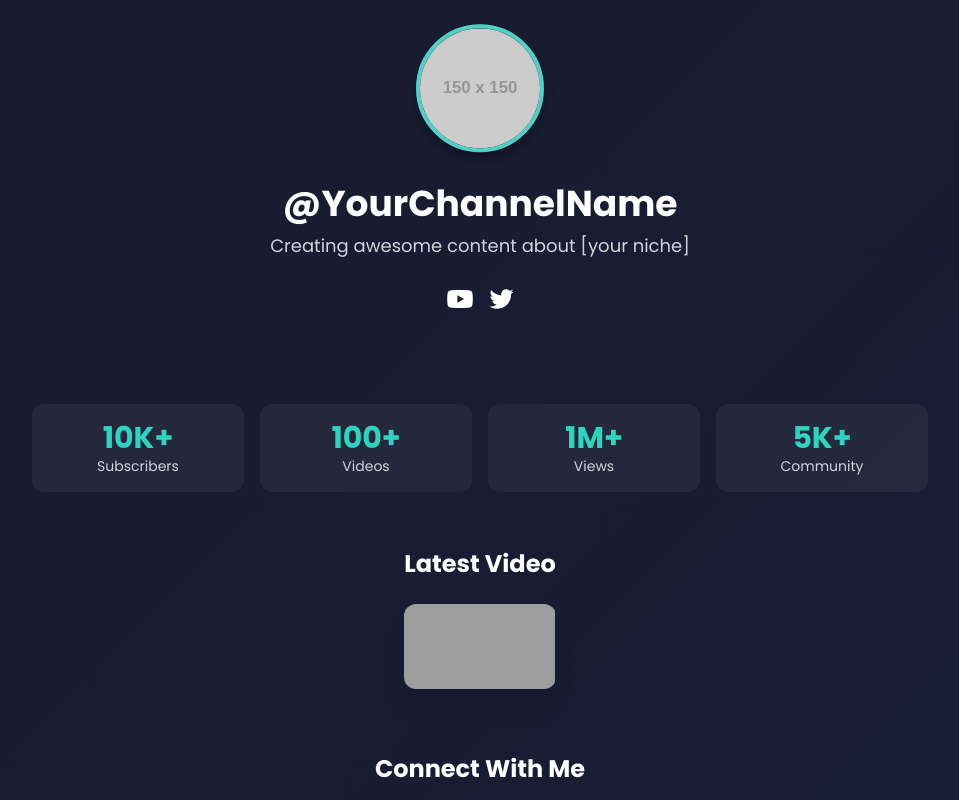
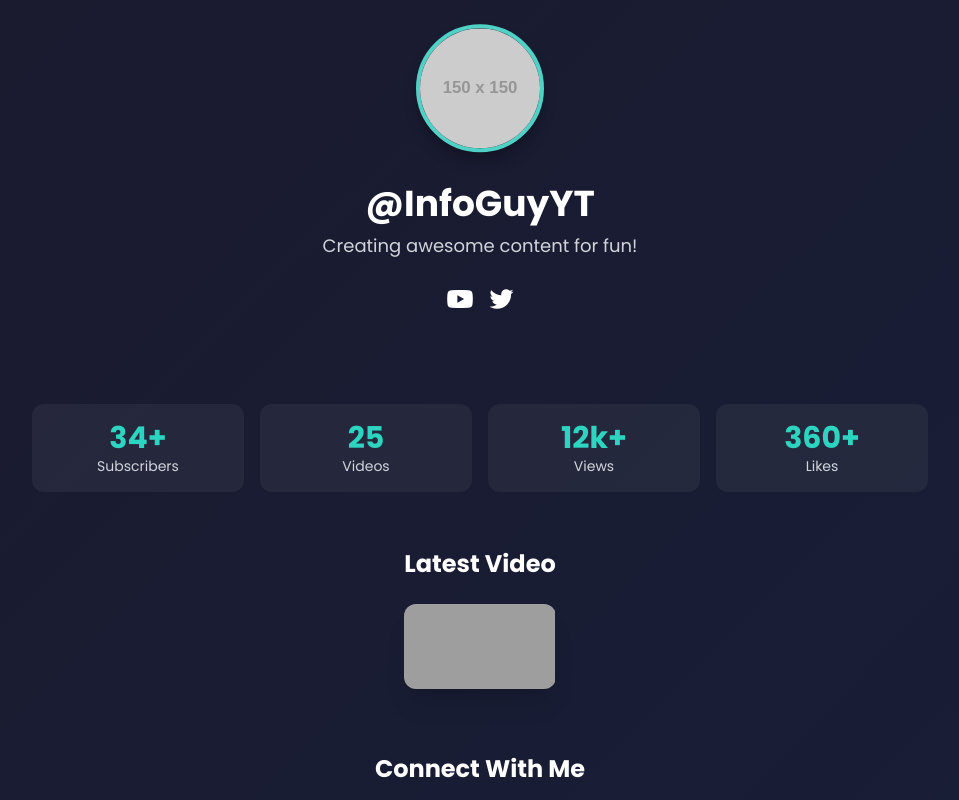
Before and after one commit to InfoGuyYT/InfoGuyYT.github.io, a plain HTML site: page index.html in a window 1280 px wide. Shown: the top 800 px of the page, without its empty margins (160-1119 px from the left). Drawn offline with nearby package versions, Linux system fonts and the light colour scheme; grey boxes are pictures that could not be loaded; placeholder pictures from the web are drawn by us.

Commit message:
Update index.html

```diff
--- a/index.html
+++ b/index.html
@@ -100,8 +100,8 @@
             <div class="flex justify-center mb-6">
                 <img src="https://via.placeholder.com/150" alt="Profile Picture" class="profile-pic w-32 h-32 rounded-full object-cover floating">
             </div>
-            <h1 class="text-3xl md:text-4xl font-bold mb-2">@YourChannelName</h1>
-            <p class="text-lg text-gray-300 mb-6">Creating awesome content about [your niche]</p>
+            <h1 class="text-3xl md:text-4xl font-bold mb-2">@InfoGuyYT</h1>
+            <p class="text-lg text-gray-300 mb-6">Creating awesome content for fun!</p>
 
             <div class="flex justify-center space-x-4 mb-8">
                 <a href="#" class="social-icon text-2xl text-white hover:text-red-500"><i class="fab fa-youtube"></i></a>
@@ -114,20 +114,20 @@
     <section class="py-6 px-4">
         <div class="max-w-4xl mx-auto grid grid-cols-2 md:grid-cols-4 gap-4">
             <div class="stats-card p-4 text-center">
-                <div class="text-3xl font-bold text-teal-400">10K+</div>
+                <div class="text-3xl font-bold text-teal-400">34+</div>
                 <div class="text-sm text-gray-300">Subscribers</div>
             </div>
             <div class="stats-card p-4 text-center">
-                <div class="text-3xl font-bold text-teal-400">100+</div>
+                <div class="text-3xl font-bold text-teal-400">25</div>
                 <div class="text-sm text-gray-300">Videos</div>
             </div>
             <div class="stats-card p-4 text-center">
-                <div class="text-3xl font-bold text-teal-400">1M+</div>
+                <div class="text-3xl font-bold text-teal-400">12k+</div>
                 <div class="text-sm text-gray-300">Views</div>
             </div>
             <div class="stats-card p-4 text-center">
-                <div class="text-3xl font-bold text-teal-400">5K+</div>
-                <div class="text-sm text-gray-300">Community</div>
+                <div class="text-3xl font-bold text-teal-400">360+</div>
+                <div class="text-sm text-gray-300">Likes</div>
             </div>
         </div>
     </section>
```
